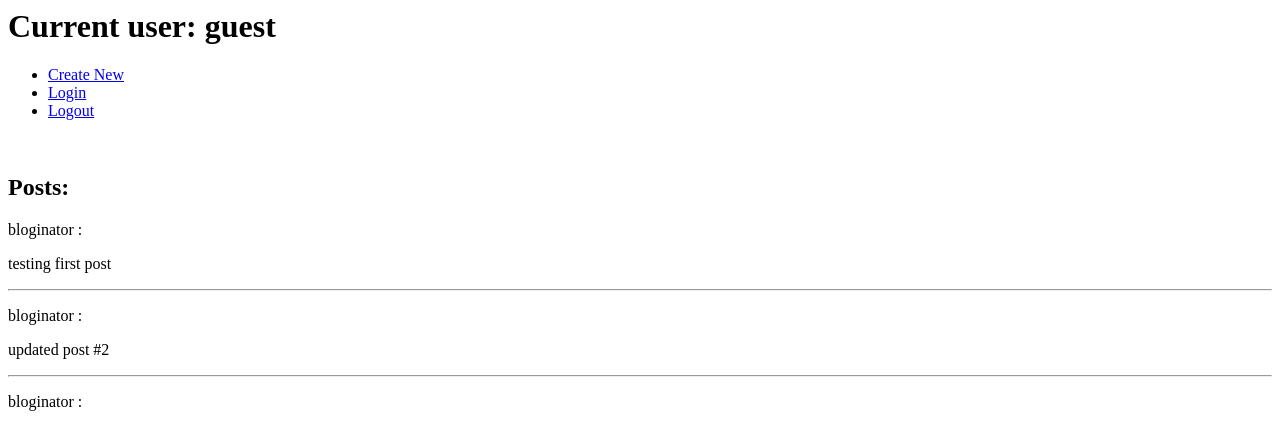
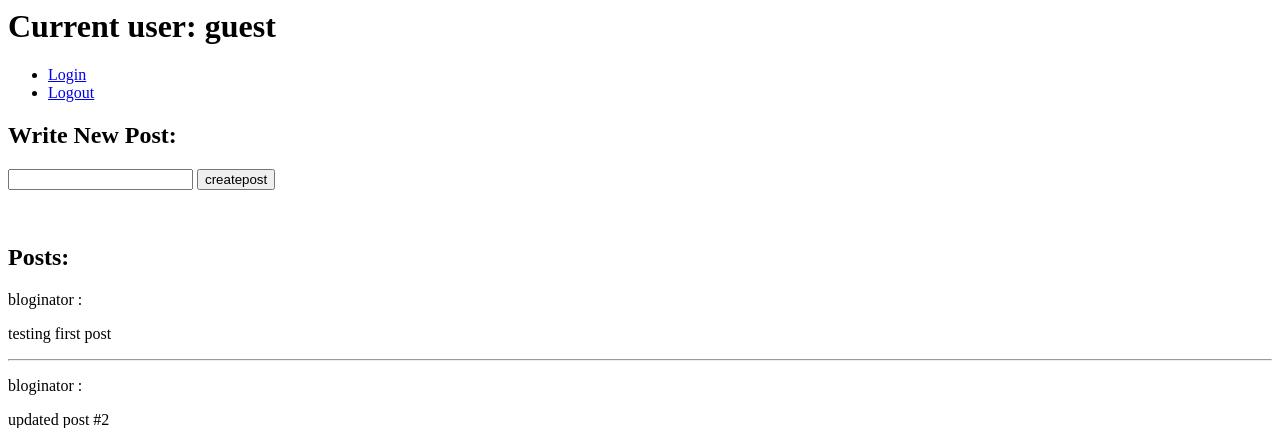
Before and after one commit to captiosus/blag-softdev, a Flask app: page / in a window 1280 px wide. Shown: the top 428 px of the page. Run offline with Flask 2, Linux system fonts and the light colour scheme; data comes from the database, SQL or seed files in the repository; both versions use the stored data as it was after the commit.

Commit message:
new posts can be written now

```diff
--- a/app.py
+++ b/app.py
@@ -26,28 +26,27 @@ def logout():
         print 'nope'
     return redirect(url_for('viewposts'))
 
-@app.route("/view_posts")
-@app.route("/")
+@app.route("/view_posts", methods = ["GET","POST"])
+@app.route("/", methods = ["GET","POST"])
 def viewposts():
-    posts = utils.displayposts()
-    if len(session.keys())!=0:
-        print 'user'
-        user=session[session.keys()[0]]
+    if request.method == "GET":
+        posts = utils.displayposts()
+        if len(session.keys())!=0:
+            print 'user'
+            user=session[session.keys()[0]]
+        else:
+            print 'guest'
+            user='guest'
+        return render_template('view_posts.html',posts = posts, user=user)
     else:
-        print 'guest'
-        user='guest'
-    return render_template('view_posts.html',posts = posts, user=user)
-
-@app.route("/new_post", methods = ["GET","POST"])
-def makenewpost():
-    if 'username' in session:
-        if request.method == "GET":
-            return render_template('new_post.html',s = session)
+        if len(session.keys())!=0:
+            user = session[session.keys()[0]]
+            post = request.form['posttext']
+            newpostid = utils.nextpostid()
+            utils.createpost(newpostid,user,post)
+            return redirect(url_for('viewposts'))
         else:
-            newpostid = utils.nextpostid()
-            utils.createpost(newpostid,username,post)
-    else:
-        return redirect(url_for('login'))
+            return redirect(url_for('login'))
 
 
 if __name__ == "__main__":
--- a/templates/view_posts.html
+++ b/templates/view_posts.html
@@ -1,10 +1,15 @@
 <h1>Current user: {{user}}</h1>
 
 <ul>
-  <li><a href="/new_post.html">Create New</a></li>
   <li><a href="/login">Login</a></li>
   <li><a href="/logout">Logout</a></li>
 </ul>
+
+<h2>Write New Post:</h2>
+<form method = "POST">
+  <input type="text" name="posttext">
+  <input type="submit" name="button" value="createpost">
+</form>
 
 <br>
 <h2> Posts: </h2>
--- a/utils.py
+++ b/utils.py
@@ -31,7 +31,7 @@ def deletepost(postid):
     conn.commit()
     cur.close()
 
-def updatepost(postid,username,post):
+def editpost(postid,username,post):
     conn = sqlite3.connect('blag.db')
     cur = conn.cursor()
     cur.execute('UPDATE posts SET username = ? WHERE postid = ?',(username,postid))
```
Also changed, not shown: blag.db.
